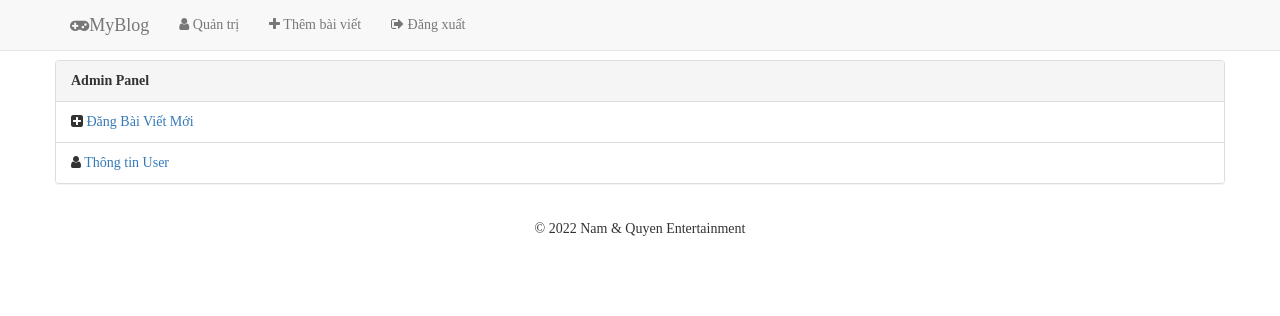
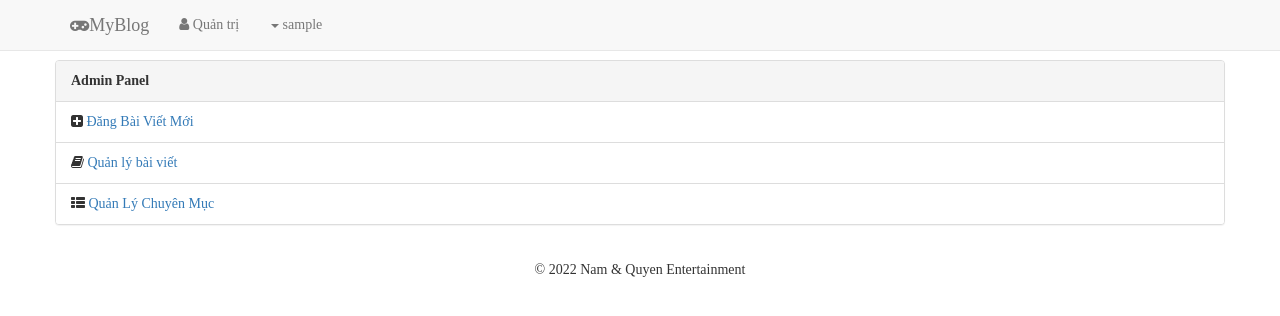
Before and after one commit to quyensama/mini_project, a PHP site: page /modulePHPSun/admin in a window 1280 px wide. Shown: the top 316 px of the page. Run offline with PHP 8.4, Linux system fonts and the light colour scheme; the visitor is signed in with stand-in values (Sample User, id 1); some libraries are stand-ins or nearby versions.

Commit message:
fix navbar

```diff
--- a/modules/views/admin/main.php
+++ b/modules/views/admin/main.php
@@ -7,7 +7,6 @@
 			<i class="fa fa-plus-square" aria-hidden="true"></i>
 			<a href="<?php echo base_url(); ?>/admin/posts" title="Đăng Bài Viết Mới"><span>Đăng Bài Viết Mới</span></a>
 		</div>
-		<?php if($_SESSION['level'] == 9) { ?>
 		<div class="list-group-item">
 			<i class="fa fa-book" aria-hidden="true"></i>
 			<a href="<?php echo base_url(); ?>/admin/blog" title="Quản lý bài viết"><span>Quản lý bài viết</span></a>
@@ -16,10 +15,5 @@
 			<i class="fa fa-th-list" aria-hidden="true"></i>
 			<a href="<?php echo base_url(); ?>/admin/category/list" title="Quản Lý Chuyên Mục"><span>Quản Lý Chuyên Mục</span></a>
 		</div>
-		<?php } ?>
-		<div class="list-group-item">
-			<i class="fa fa-user" aria-hidden="true"></i>
-			<a href="<?php echo base_url(); ?>/user/change_info" title="Thông tin User"><span>Thông tin User</span></a>
-		</div>
 	</div>
 </div>
--- a/modules/views/layout/header.php
+++ b/modules/views/layout/header.php
@@ -1,6 +1,8 @@
 <!DOCTYPE html>
 <html lang="en-US">
-<head><!--[if IE]><![endif]-->
+
+<head>
+    <!--[if IE]><![endif]-->
     <meta http-equiv="Content-Type" content="text/html; charset=utf-8" />
     <meta http-equiv="X-UA-Compatible" content="IE=edge">
     <meta name="viewport" content="width=device-width, initial-scale=1.0, maximum-scale=2.0, user-scalable=yes">
@@ -42,15 +44,25 @@
             </div>
             <div id="navbar" class="navbar-collapse collapse">
                 <ul class="nav navbar-nav">
-                    <?php if(!isLogin()) { ?>
+                    <?php if (!isLogin()) { ?>
                         <li><a href="<?php echo base_url(); ?>/user/register"><i class="fa fa-plus"></i> Đăng Ký</a></li>
                         <li><a href="<?php echo base_url(); ?>/user/login"><i class="fa fa-sign-in"></i> Đăng Nhập</a></li>
                         <li><a href="<?php echo base_url(); ?>/user/remember"><i class="fa fa-question"></i>
                                 Quên MK?</a></li>
                     <?php } else { ?>
+                        <?php if ($_SESSION["level"] == 9) { ?>
                             <li><a href="<?php echo base_url(); ?>/admin/"><i class="fa fa-user"></i> Quản trị</a></li>
-                    <li><a href="<?php echo base_url(); ?>/admin/posts"><i class="fa fa-plus"></i> Thêm bài viết</a></li>
+                        <?php } else { ?>
+                            <li><a href="<?php echo base_url(); ?>/admin/posts"><i class="fa fa-plus"></i> Tạo bài viết</a></li>
+                        <?php } ?>
+                        <li class="dropdown" >
+                            <a href="#" class="dropdown-toggle" data-toggle="dropdown" role="button" aria-expanded="false"><span class="caret"></span><?php echo ' '.$_SESSION['username'];?></a>
+                            <ul class="dropdown-menu" role="menu">
+                            <li><a href="<?php echo base_url(); ?>/user/change_info"><i class="fa fa-cog"></i> Chỉnh sửa profile</a></li>
+                                <li class="divider"></li>
                                 <li><a href="<?php echo base_url(); ?>/user/logout"><i class="fa fa-sign-out"></i> Đăng xuất</a></li>
+                            </ul>
+                        </li>
                     <?php }  ?>
                 </ul>
             </div>
```
Also changed, not shown: modules/controllers/user.php (+5 -2 lines). Lines whose indentation alone changed are shown as unchanged.
